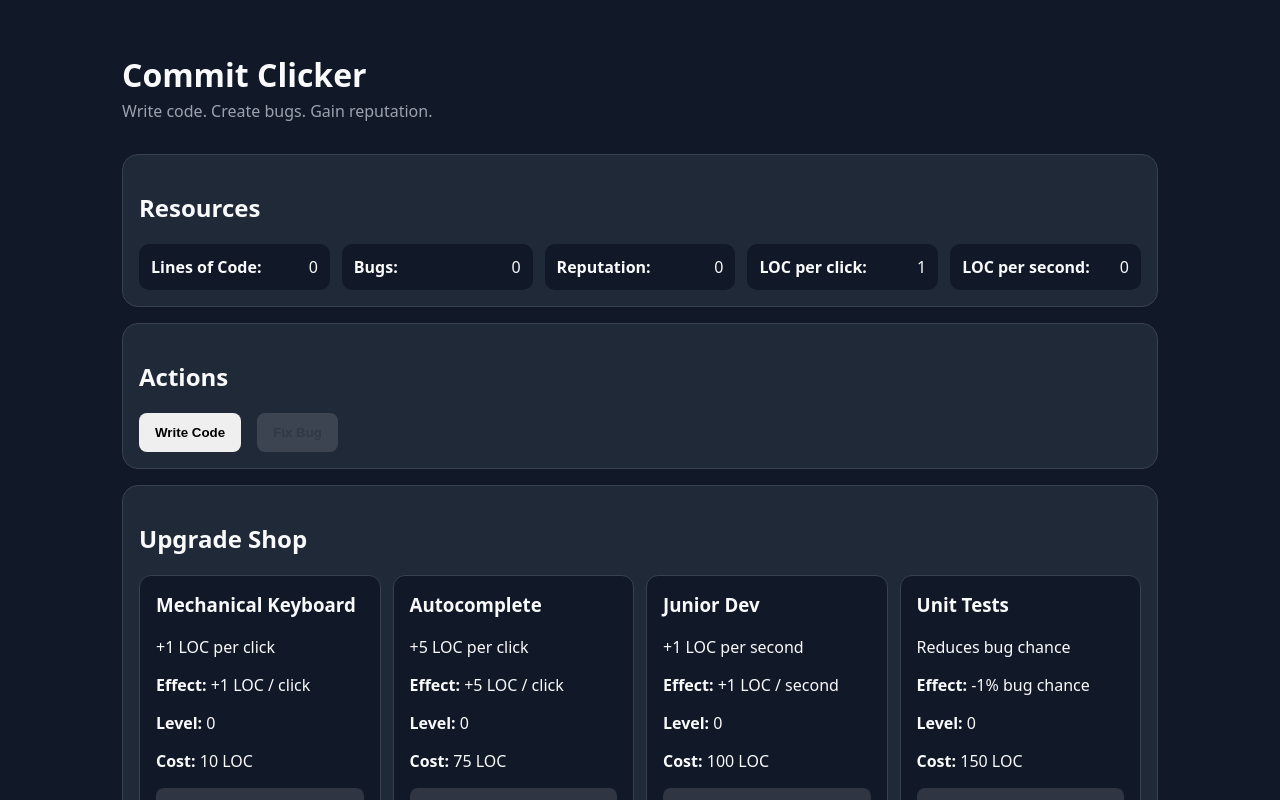
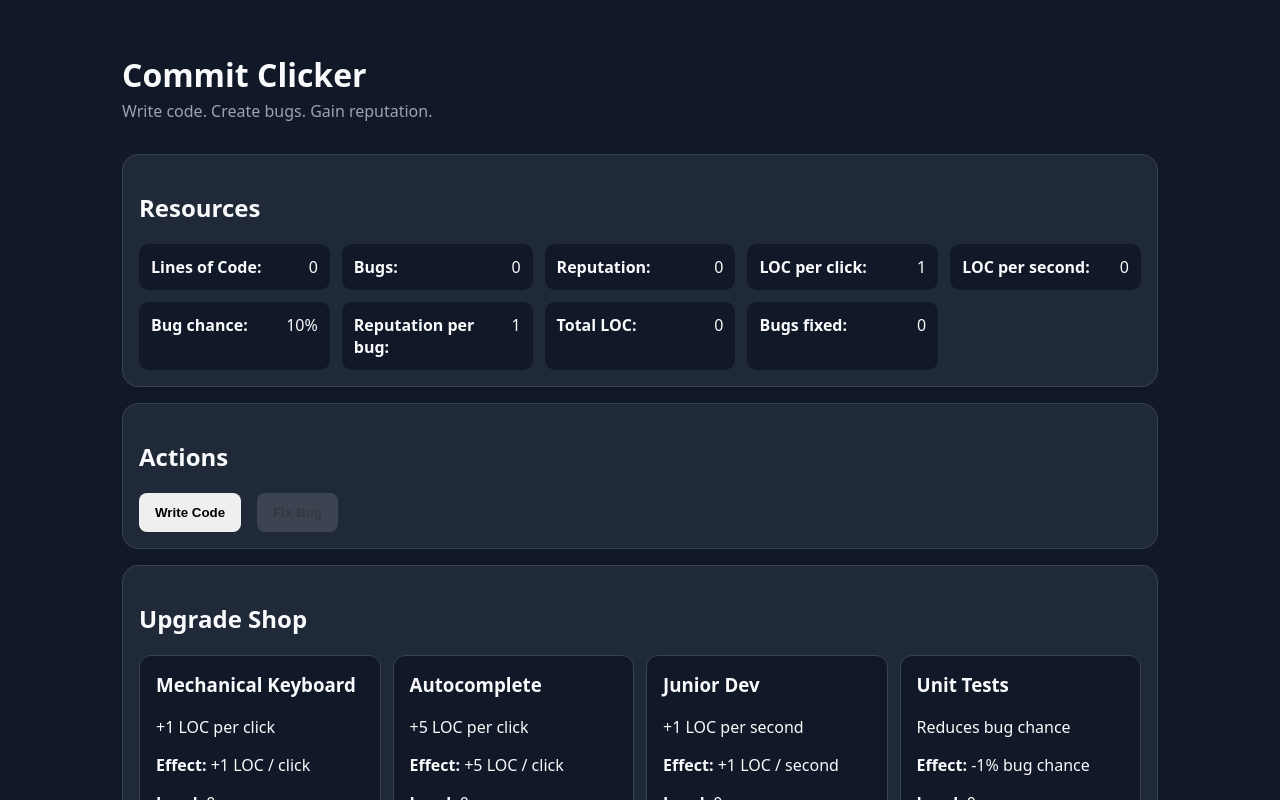
Before and after one commit to BlazingHotCode/commit-clicker, a React (Vite) app: page / in a window 1280 px wide. Shown: the top 800 px of the page. Built offline with nearby package versions, Linux system fonts and the light colour scheme.

Commit message:
added hidden info to ResourceBar

```diff
--- a/src/components/resources/ResourceBar.tsx
+++ b/src/components/resources/ResourceBar.tsx
@@ -31,6 +31,25 @@ export function ResourceBar({ state }: ResourceBarProps) {
           label="LOC per second"
           value={formatNumber(stats.locPerSecond)}
         />
+        <ResourceItem
+          label="Bug chance"
+          value={`${Math.round(stats.bugChance * 100)}%`}
+        />
+
+        <ResourceItem
+          label="Reputation per bug"
+          value={formatNumber(stats.reputationPerBug)}
+        />
+
+        <ResourceItem
+          label="Total LOC"
+          value={formatNumber(state.totalLinesOfCode)}
+        />
+
+        <ResourceItem
+          label="Bugs fixed"
+          value={formatNumber(state.totalBugsFixed)}
+        />
       </div>
     </section>
   );
```
